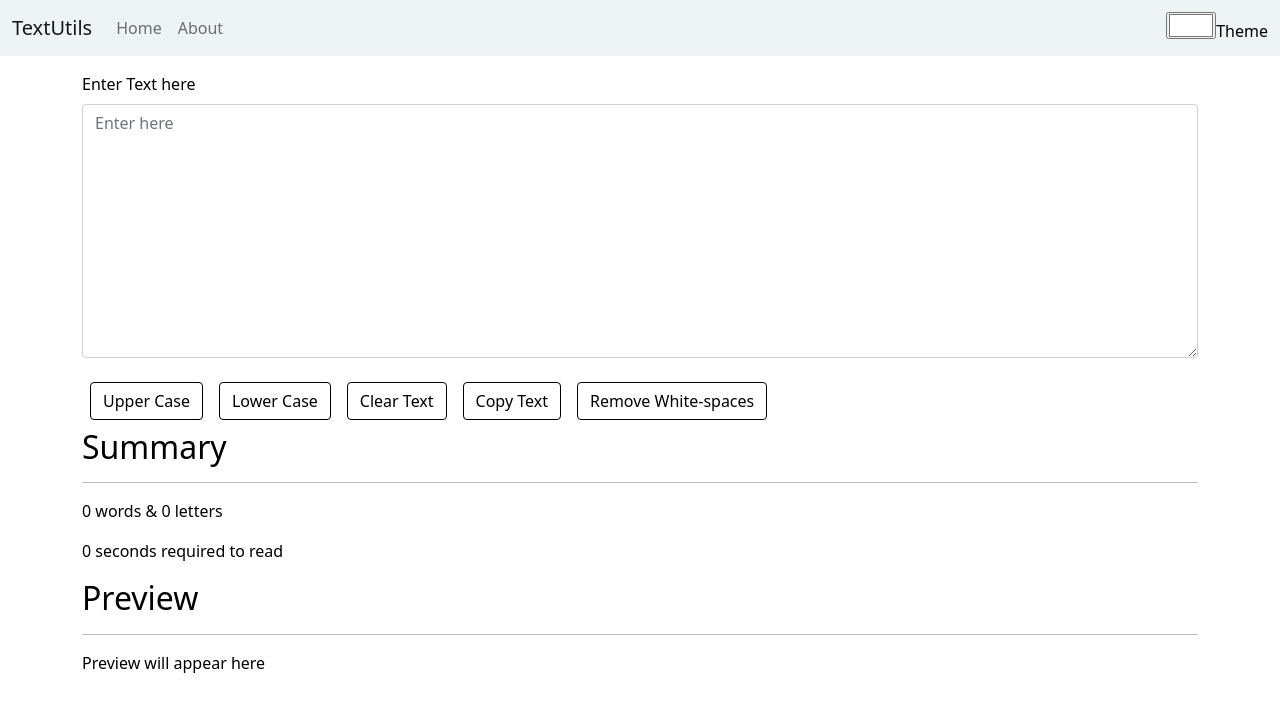
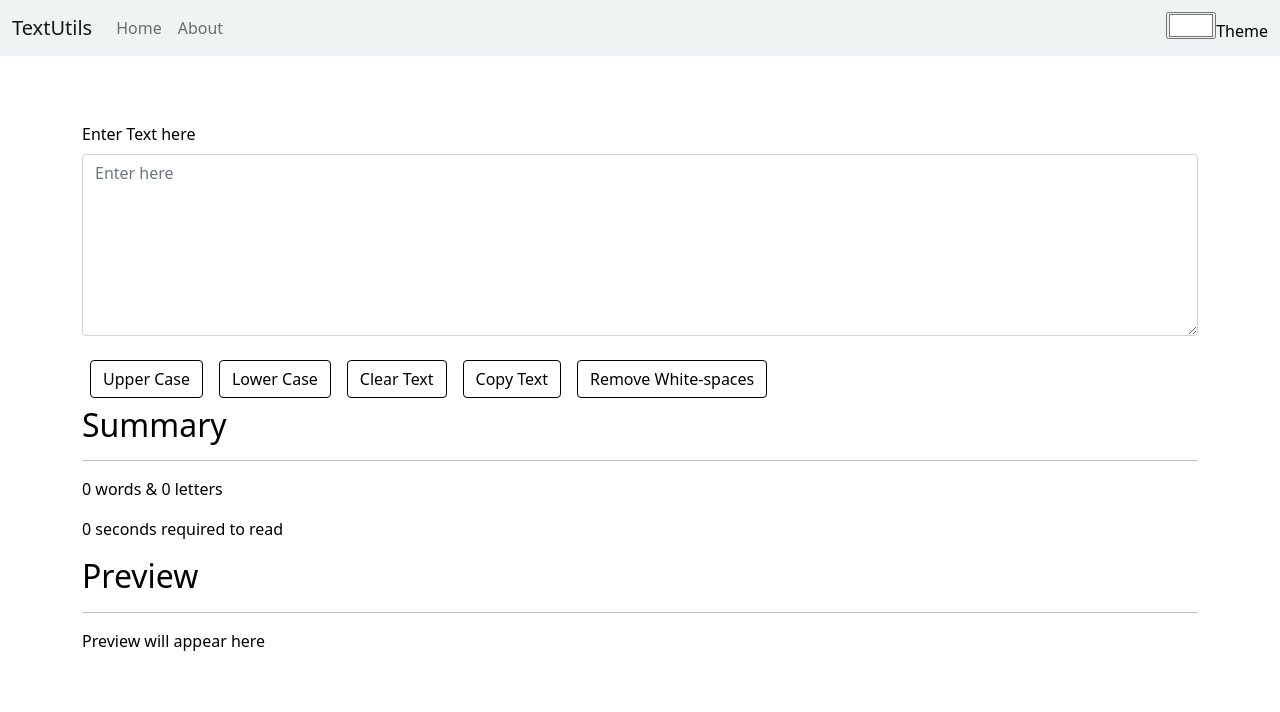
Before and after one commit to cybersaksham/React-Textutils, a React (Create React App) app: page / in a window 1280 px wide. Shown: the top 712 px of the page. Built offline with nearby package versions, Linux system fonts and the light colour scheme.

Commit message:
alert height fixed

```diff
--- a/src/components/Alert.js
+++ b/src/components/Alert.js
@@ -2,16 +2,19 @@ import React from "react";
 
 export default function Alert(props) {
   return (
-    props.alert && (
+    <div style={{ height: "50px" }}>
+      {props.alert && (
         <div
           className={`alert alert-${props.alert.type} alert-dismissible fade show`}
           role="alert"
         >
           <strong>
-          {props.alert.type.charAt(0).toUpperCase() + props.alert.type.slice(1)}
+            {props.alert.type.charAt(0).toUpperCase() +
+              props.alert.type.slice(1)}
           </strong>
           {": "} {props.alert.msg}
         </div>
-    )
+      )}
+    </div>
   );
 }
--- a/src/components/Form.js
+++ b/src/components/Form.js
@@ -59,7 +59,7 @@ export default function Form({ theme, showAlert, text, setText, title }) {
           onChange={handleChangeText}
           className="form-control"
           id="myText"
-          rows="10"
+          rows="7"
           placeholder="Enter here"
           style={{ backgroundColor: theme.bg, color: theme.fg }}
         ></textarea>
```
Lines whose indentation alone changed are shown as unchanged.
